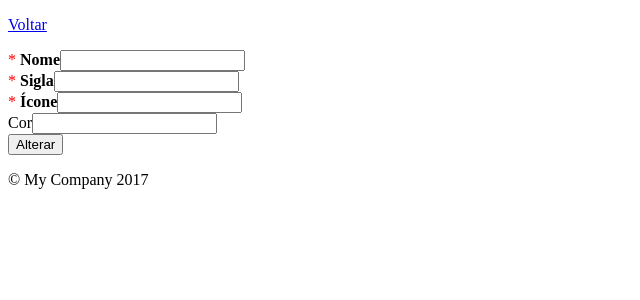
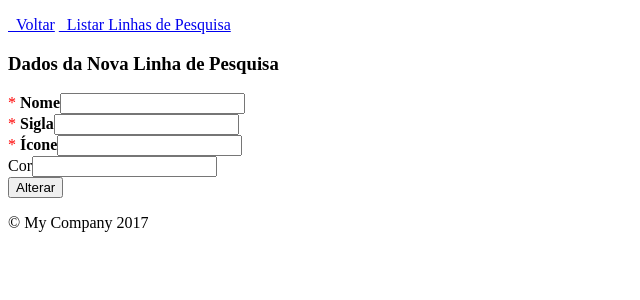
Before and after one commit to psbarros/sysicomp, a Yii app: the page made by backend/views/linha-pesquisa/update.php in a window 1280 px wide. Shown: the top 300 px of the page, without its empty margins (0-640 px from the left). Run offline with PHP 8.4 and a stand-in for Yii, Linux system fonts and the light colour scheme; the template is opened without the code that fills it, so the values that code supplies are empty; form fields are guessed from the names that the template uses; some libraries are stand-ins or nearby versions.

Commit message:
Dando uma arrumada na Linha de Pesquisa

```diff
--- a/backend/controllers/FeriasController.php
+++ b/backend/controllers/FeriasController.php
@@ -528,7 +528,7 @@ class FeriasController extends Controller
         $message .= "Data de Retorno: ".date("d/m/Y", strtotime($model->dataRetorno))."\r\n";
         $message .= "Data e Hora do envio: ".date("d/m/Y H:i:s", strtotime($model->dataPedido))."\r\n";
 
-        $chefe = "ruiter@icomp.ufam.edu.br";
+        $chefe = "tanara@icomp.ufam.edu.br";
         $secretaria = "secretaria@icomp.ufam.edu.br";
 
         $email[] = $chefe;
--- a/backend/views/linha-pesquisa/_form.php
+++ b/backend/views/linha-pesquisa/_form.php
@@ -4,11 +4,18 @@ use yii\helpers\Html;
 use yii\widgets\ActiveForm;
 use kartik\widgets\ColorInput;
 
-//Icones: https://almsaeedstudio.com/themes/AdminLTE/pages/UI/icons.html
-
 ?>
 
-<div class="linha-pesquisa-form">
+<div class="row">
+    <div class="col-lg-8">
+
+        <div class="panel panel-default">
+
+            <div class="panel-heading">
+                <h3 class="panel-title"><b>Dados da Nova Linha de Pesquisa</b></h3>
+            </div>
+
+            <div class="panel-body">
 
                 <?php $form = ActiveForm::begin(); ?>
 
@@ -25,6 +32,7 @@ use kartik\widgets\ColorInput;
                 <div class="row">
                     <?= $form->field($model, 'cor', ['options' => ['class' => 'col-md-5']])->widget(ColorInput::classname(), [
                         'options' => ['placeholder' => 'Selecione uma cor ...'],
+                        'useNative' => true,
                         ]);
                     ?>
                 </div>
@@ -35,3 +43,7 @@ use kartik\widgets\ColorInput;
                 <?php ActiveForm::end(); ?>
 
             </div>
+        </div>
+    </div>
+
+</div>
--- a/backend/views/linha-pesquisa/create.php
+++ b/backend/views/linha-pesquisa/create.php
@@ -12,7 +12,10 @@ $this->params['breadcrumbs'][] = $this->title;
 ?>
 <div class="linha-pesquisa-create">
 
-	<?= Html::a('<span class="glyphicon glyphicon-arrow-left"></span> Voltar', ['index'], ['class' => 'btn btn-warning']) ?>
+	<p>
+        <?= Html::a('<span class="glyphicon glyphicon-arrow-left"></span>&nbsp;&nbsp;Voltar','#',['class' => 'btn btn-warning','onclick'=>"history.go(-1);"]); ?>
+        <?= Html::a('<span class="fa fa-list"></span>&nbsp;&nbsp;Listar Linhas de Pesquisa', ['linha-pesquisa/index'], ['class' => 'btn btn-success']) ?>
+    </p>
 
     <?= $this->render('_form', [
         'model' => $model,
--- a/backend/views/linha-pesquisa/update.php
+++ b/backend/views/linha-pesquisa/update.php
@@ -5,17 +5,17 @@ use yii\helpers\Html;
 /* @var $this yii\web\View */
 /* @var $model app\models\LinhaPesquisa */
 
-$this->title =  "Alterar: 	".$model->nome;
+$this->title =  "Editar Linha de Pesquisa " . $model->nome;
 $this->params['breadcrumbs'][] = ['label' => 'Linha Pesquisas', 'url' => ['index']];
 $this->params['breadcrumbs'][] = ['label' => $model->nome, 'url' => ['view', 'id' => $model->id]];
-$this->params['breadcrumbs'][] = 'Alterar';
+$this->params['breadcrumbs'][] = 'Editar';
 ?>
 <div class="linha-pesquisa-update">
-<p>
-        <?= Html::a('<span class="glyphicon glyphicon-arrow-left"></span> Voltar', ['view', 'id' => $model->id], ['class' => 'btn btn-warning']) ?>
+    <p>
+        <?= Html::a('<span class="glyphicon glyphicon-arrow-left"></span>&nbsp;&nbsp;Voltar','#',['class' => 'btn btn-warning','onclick'=>"history.go(-1);"]); ?>
+        <?= Html::a('<span class="fa fa-list"></span>&nbsp;&nbsp;Listar Linhas de Pesquisa', ['linha-pesquisa/index'], ['class' => 'btn btn-success']) ?>
     </p>
     <?= $this->render('_form', [
         'model' => $model,
     ]) ?>
-
 </div>
```
Also changed, not shown: backend/views/linha-pesquisa/index.php (+11 -2 lines), backend/views/linha-pesquisa/view.php (+14 -4 lines), composer.json (+2 -7 lines). Lines whose indentation alone changed are shown as unchanged.
